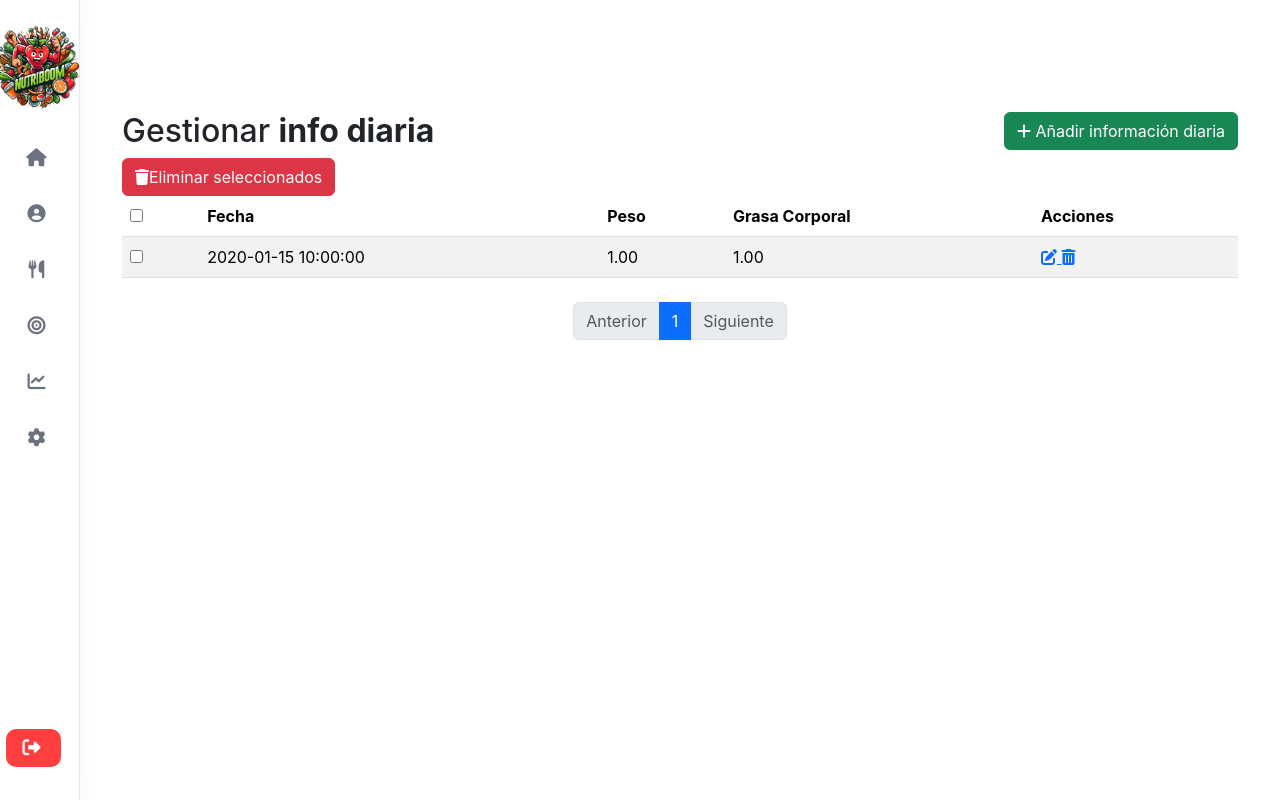
After one commit to nataliagamezbarea/Nutriboom, a Flask app: page /info_diaria in a window 1280 px wide. The commit adds this page. Run offline with Flask 3, Linux system fonts and the light colour scheme; the visitor is signed in with stand-in values (Sample User, id 1); tables that the repository leaves empty hold one stand-in row (values such as "Sample post"); some libraries are stand-ins or nearby versions.

Commit message:
CRUD Info_diaria

```diff
--- a/app.py
+++ b/app.py
@@ -12,8 +12,10 @@ from routes.datos_personales import datos_personales
 from routes.logout import logout
 
 
+
 from routes.platos import *
 from routes.ingredientes import *
+from routes.info_diaria import *
 
 app = Flask(__name__)
 app.secret_key = os.urandom(24)
@@ -41,9 +43,13 @@ app.add_url_rule('/ingredientes', 'ingredientes', ingredientes, methods=["GET",
 app.add_url_rule('/ingrediente/add', 'add_ingrediente', add_ingrediente, methods=["POST"])
 app.add_url_rule('/ingrediente/update/<int:id_ingrediente>', 'update_ingrediente', update_ingrediente, methods=["GET", "POST"])
 app.add_url_rule('/ingrediente/delete/<int:id_ingrediente>', 'delete_ingrediente', delete_ingrediente, methods=["POST"])
+app.add_url_rule('/delete_ingredientes' , 'delete_ingredientes' , delete_ingredientes ,  methods = ['POST'])
 
-
-app.add_url_rule('/delete_ingredientes' , 'delete_ingredientes' , delete_ingredientes ,  methods = ['POST'])
+app.add_url_rule('/info_diaria', 'info_diaria', info_diaria, methods=["GET", "POST"])
+app.add_url_rule('/info_diaria/add', 'add_info_diaria', add_info_diaria, methods=["POST"])
+app.add_url_rule('/info_diaria/update/<int:id_info_diaria>', 'update_info_diaria', update_info_diaria, methods=["GET", "POST"])
+app.add_url_rule('/info_diaria/delete/<int:id_info_diaria>', 'delete_info_diaria', delete_info_diaria, methods=["POST"])
+app.add_url_rule('/delete_info_diarias' , 'delete_info_diarias' , delete_info_diarias ,  methods = ['POST'])
 
 app.add_url_rule('/cerrar_sesion', 'logout', logout)
 
--- /dev/null
+++ b/routes/info_diaria/__init__.py
@@ -0,0 +1,5 @@
+from routes.info_diaria.add_info_diaria import add_info_diaria
+from  routes.info_diaria.delete_info_diaria import delete_info_diaria
+from  routes.info_diaria.delete_info_diarias import delete_info_diarias
+from  routes.info_diaria.update_info_diaria import update_info_diaria
+from  routes.info_diaria.info_diaria import info_diaria
--- /dev/null
+++ b/routes/info_diaria/info_diaria.py
@@ -0,0 +1,24 @@
+from flask import render_template, request, redirect, url_for, session
+from backend.Modelos.database import db
+from backend.Modelos.Info_diaria import Info_diaria
+from math import ceil
+
+def info_diaria():
+    if 'user' not in session:  # Cambié a 'user' ya que es el ID del usuario
+        return redirect(url_for('login'))
+
+    user_id = int(session["user"])  # Obtener el ID del usuario desde la sesión
+
+    # Obtener la página actual, con un valor por defecto de 1
+    pagina = request.args.get('page', 1, type=int)
+    per_page = 10
+
+    # Paginación de la info diaria del usuario
+    info_diaria_paginated = Info_diaria.query.filter_by(id_usuario=user_id).paginate(page=pagina, per_page=per_page)
+
+    return render_template(
+        'info_diaria/info_diaria.html',  # Cambié la ruta para la plantilla a info_diaria
+        info_diaria=info_diaria_paginated.items,  # Pasar la información diaria paginada
+        current_page=pagina,
+        total_pages=ceil(Info_diaria.query.filter_by(id_usuario=user_id).count() / per_page),  # Calcular el total de páginas
+    )
--- a/routes/ingredientes/add_ingrediente.py
+++ b/routes/ingredientes/add_ingrediente.py
@@ -1,4 +1,4 @@
-from flask import render_template, request, redirect, session, url_for, flash
+from flask import render_template, request, redirect, session, url_for
 from backend.Modelos.Ingredientes import Ingredientes
 from backend.Modelos.database import db
 
--- /dev/null
+++ b/templates/info_diaria/add_info_diaria.html
@@ -0,0 +1,39 @@
+<!-- Modal Añadir Información Diaria -->
+<div id="addInfoModal" class="modal fade" tabindex="-1" aria-labelledby="addInfoModalLabel" aria-hidden="true">
+    <div class="modal-dialog">
+        <div class="modal-content">
+            <form method="POST" action="{{ url_for('add_info_diaria') }}">
+                <div class="modal-header">
+                    <h5 class="modal-title" id="addInfoModalLabel">Añadir Información Diaria</h5>
+                    <button type="button" class="btn-close" data-bs-dismiss="modal" aria-label="Cerrar"></button>
+                </div>
+                <div class="modal-body">
+                    <!-- Campo para la fecha -->
+                    <div class="mb-3">
+                        <label for="fecha" class="form-label">Fecha</label>
+                        <input type="date" name="fecha" class="form-control" value="{{ today }}" required>
+                        <div class="invalid-feedback">Por favor, selecciona una fecha.</div>
+                    </div>
+
+                    <!-- Campo para el peso -->
+                    <div class="mb-3">
+                        <label for="peso" class="form-label">Peso (kg)</label>
+                        <input type="number" name="peso" class="form-control" step="0.01" min="0" max="999.99" required>
+                        <div class="invalid-feedback">El peso debe estar entre 0 y 999.99 kg.</div>
+                    </div>
+
+                    <!-- Campo para la grasa corporal -->
+                    <div class="mb-3">
+                        <label for="grasa_corporal" class="form-label">Grasa Corporal (%)</label>
+                        <input type="number" name="grasa_corporal" class="form-control" step="0.01" min="0" max="100" required>
+                        <div class="invalid-feedback">El porcentaje debe estar entre 0 y 100%.</div>
+                    </div>
+                </div>
+                <div class="modal-footer">
+                    <button type="button" class="btn btn-secondary" data-bs-dismiss="modal">Cancelar</button>
+                    <button type="submit" class="btn btn-success">Añadir</button>
+                </div>
+            </form>
+        </div>
+    </div>
+</div>
--- /dev/null
+++ b/templates/info_diaria/delete_info_diaria.html
@@ -0,0 +1,21 @@
+<!-- Modal Eliminar Info Diaria -->
+{% for info in info_diaria %}
+    <form method="POST" action="{{ url_for('delete_info_diaria', id_info_diaria=info.id_info_diaria) }}" class="modal fade" id="deleteInfoModal{{ info.id_info_diaria }}" tabindex="-1">
+        <div class="modal-dialog">
+            <div class="modal-content">
+                <div class="modal-header">
+                    <h5 class="modal-title">Eliminar Información Diaria</h5>
+                    <button type="button" class="btn-close" data-bs-dismiss="modal" aria-label="Cerrar"></button>
+                </div>
+                <div class="modal-body">
+                    <p>¿Estás seguro que deseas eliminar la entrada del día <strong>{{ info.fecha }}</strong>?</p>
+                    <p class="text-warning"><small>Esta acción es irreversible</small></p>
+                </div>
+                <div class="modal-footer">
+                    <button type="button" class="btn btn-secondary" data-bs-dismiss="modal">Cancelar</button>
+                    <button type="submit" class="btn btn-danger">Eliminar</button>
+                </div>
+            </div>
+        </div>
+    </form>
+{% endfor %}
--- /dev/null
+++ b/templates/info_diaria/delete_info_diarias.html
@@ -0,0 +1,19 @@
+<!-- Modal de confirmación de eliminación -->
+<div id="confirmDeleteModal" class="modal fade" tabindex="-1" aria-labelledby="confirmDeleteModalLabel" aria-hidden="true">
+    <div class="modal-dialog">
+        <div class="modal-content">
+            <div class="modal-header">
+                <h5 class="modal-title" id="confirmDeleteModalLabel">Eliminar Información Diaria Seleccionada</h5>
+                <button type="button" class="btn-close" data-bs-dismiss="modal" aria-label="Cerrar"></button>
+            </div>
+            <div class="modal-body">
+                <p>¿Estás seguro que deseas eliminar las entradas seleccionadas de información diaria?</p>
+                <p class="text-warning"><small>Esta acción es irreversible.</small></p>
+            </div>
+            <div class="modal-footer">
+                <button type="button" class="btn btn-secondary" data-bs-dismiss="modal">Cancelar</button>
+                <button type="submit" class="btn btn-danger" id="confirmDeleteBtn">Eliminar</button>
+            </div>
+        </div>
+    </div>
+</div>
--- /dev/null
+++ b/templates/info_diaria/info_diaria.html
@@ -0,0 +1,23 @@
+{% extends "base.html" %}
+
+{% block title %}Platos{% endblock %}
+
+{% block content %}
+<link href="https://cdn.jsdelivr.net/npm/bootstrap@5.3.0-alpha1/dist/css/bootstrap.min.css" rel="stylesheet">
+<link href="https://cdnjs.cloudflare.com/ajax/libs/font-awesome/6.5.0/css/all.min.css" rel="stylesheet">
+<link rel="shortcut icon" href="{{ url_for('static', filename='img/nutriboom.png') }}" />
+<link href="{{ url_for('static', filename='css/platos.css') }}" rel="stylesheet"/>
+
+{% include "info_diaria/read_info_diaria.html" %}
+{% include "info_diaria/add_info_diaria.html" %}
+{% include "info_diaria/delete_info_diaria.html" %}
+{% include "info_diaria/delete_info_diarias.html" %}
+{% include "info_diaria/update_info_diaria.html" %}
+
+
+<script src="https://cdn.jsdelivr.net/npm/bootstrap@5.3.0-alpha1/dist/js/bootstrap.bundle.min.js"></script>
+<script src="{{ url_for('static', filename='js/select.js') }}"></script>
+<script src="{{ url_for('static', filename='js/delete_selected.js') }}"></script>
+<script src="{{ url_for('static', filename='js/checkbox_all.js') }}"></script>
+
+{% endblock %}
--- /dev/null
+++ b/templates/info_diaria/read_info_diaria.html
@@ -0,0 +1,97 @@
+{% block content %}
+<div class="center">
+    <div class="container mt-4">
+        <!-- Header -->
+        <div class="table-wrapper">
+            <div class="table-title">
+                <div class="row">
+                    <div class="col-sm-6">
+                        <h2>Gestionar <b>info diaria</b></h2>
+                    </div>
+                    <div class="col-sm-6 text-end">
+                        <a href="#addInfoModal" class="btn btn-success" data-bs-toggle="modal">
+                            <i class="fa fa-plus"></i> <span>Añadir información diaria</span>
+                        </a>
+                    </div>
+                </div>
+            </div>
+
+            <!-- Formulario para eliminar seleccionados -->
+            <form action="{{ url_for('delete_info_diarias') }}" method="POST" id="deleteSelectedForm">
+                <a href="javascript:void(0);" id="deleteSelectedBtn" class="btn btn-danger" data-bs-toggle="modal" data-bs-target="#confirmDeleteModal">
+                    <i class="fa fa-trash"></i><span>Eliminar seleccionados</span>
+                </a>
+
+                <table class="table table-striped table-hover">
+                    <thead>
+                        <tr>
+                            <th>
+                                <span class="custom-checkbox">
+                                    <input type="checkbox" id="selectAll" onclick="checkAll(this)">
+                                    <label for="selectAll"></label>
+                                </span>
+                            </th>
+                            <th>Fecha</th>
+                            <th>Peso</th>
+                            <th>Grasa Corporal</th>
+                            <th>Acciones</th>
+                        </tr>
+                    </thead>
+                    <tbody>
+                        {% for info in info_diaria %}
+                            <tr>
+                                <td>
+                                    <span class="custom-checkbox">
+                                        <input type="checkbox" name="ids" value="{{ info.id_info_diaria }}" id="checkbox{{ loop.index }}">
+                                        <label for="checkbox{{ loop.index }}"></label>
+                                    </span>
+                                </td>
+                                <td>{{ info.fecha }}</td>
+                                <td>{{ info.peso }}</td>
+                                <td>{{ info.grasa_corporal }}</td>
+                                <td>
+                                    <a href="#editInfoModal{{ info.id_info_diaria }}" class="edit" data-bs-toggle="modal">
+                                        <i class="fa fa-edit" data-bs-toggle="tooltip" title="Editar"></i>
+                                    </a>
+
+                                    <a href="#deleteInfoModal{{ info.id_info_diaria }}" class="delete" data-bs-toggle="modal">
+                                        <i class="fa fa-trash-alt" data-bs-toggle="tooltip" title="Eliminar"></i>
+                                    </a>
+
+                                </td>
+                            </tr>
+                        {% endfor %}
+                    </tbody>
+                </table>
+            </form>
+
+            <!-- Paginación -->
+            <div aria-label="Page navigation example">
+                <ul class="pagination justify-content-center mt-4">
+                    {% if current_page > 1 %}
+                        <li class="page-item">
+                            <a class="page-link" href="{{ url_for('info_diaria', page=current_page - 1) }}">Anterior</a>
+                        </li>
+                    {% else %}
+                        <li class="page-item disabled"><span class="page-link">Anterior</span></li>
+                    {% endif %}
+
+                    {% for p in range(1, total_pages + 1) %}
+                        <li class="page-item {% if p == current_page %}active{% endif %}">
+                            <a class="page-link" href="{{ url_for('info_diaria', page=p) }}">{{ p }}</a>
+                        </li>
+                    {% endfor %}
+
+                    {% if current_page < total_pages %}
+                        <li class="page-item">
+                            <a class="page-link" href="{{ url_for('info_diaria', page=current_page + 1) }}">Siguiente</a>
+                        </li>
+                    {% else %}
+                        <li class="page-item disabled"><span class="page-link">Siguiente</span></li>
+                    {% endif %}
+                </ul>
+            </div>
+        </div>
+    </div>
+</div>
+{% endblock %}
--- /dev/null
+++ b/templates/info_diaria/update_info_diaria.html
@@ -0,0 +1,41 @@
+<!-- Modal Editar Info Diaria -->
+{% for info in info_diaria %}
+<form action="{{ url_for('update_info_diaria', id_info_diaria=info.id_info_diaria) }}" method="POST" class="modal fade" id="editInfoModal{{ info.id_info_diaria }}" tabindex="-1">
+    <div class="modal-dialog">
+        <div class="modal-content">
+            <div class="modal-header">
+                <h5 class="modal-title">Editar Información Diaria</h5>
+                <button type="button" class="btn-close" data-bs-dismiss="modal" aria-label="Cerrar"></button>
+            </div>
+            <div class="modal-body">
+
+                <!-- Campo para la fecha -->
+                <div class="mb-3">
+                    <label for="fecha" class="form-label">Fecha</label>
+                    <input type="date" name="fecha" class="form-control" value="{{ info.fecha.strftime('%Y-%m-%d') }}" required>
+                    <div class="invalid-feedback">Por favor, selecciona una fecha válida.</div>
+                </div>
+
+                <!-- Campo para el peso -->
+                <div class="mb-3">
+                    <label class="form-label">Peso (kg)</label>
+                    <input type="number" name="peso" class="form-control" step="0.01" min="0" max="999.99" value="{{ info.peso }}" required>
+                    <div class="invalid-feedback">El peso debe ser un valor válido.</div>
+                </div>
+
+                <!-- Campo para la grasa corporal -->
+                <div class="mb-3">
+                    <label class="form-label">Grasa Corporal (%)</label>
+                    <input type="number" name="grasa_corporal" class="form-control" step="0.01" min="0" max="100" value="{{ info.grasa_corporal }}" required>
+                    <div class="invalid-feedback">El porcentaje debe ser un valor entre 0 y 100.</div>
+                </div>
+            </div>
+
+            <div class="modal-footer">
+                <button type="button" class="btn btn-secondary" data-bs-dismiss="modal">Cancelar</button>
+                <button type="submit" class="btn btn-info">Guardar</button>
+            </div>
+        </div>
+    </div>
+</form>
+{% endfor %}
--- a/templates/platos/update_plato.html
+++ b/templates/platos/update_plato.html
@@ -8,7 +8,6 @@
                     <button type="button" class="btn-close" data-bs-dismiss="modal" aria-label="Cerrar"></button>
                 </div>
                 <div class="modal-body">
-                    <input type="hidden" name="id_plato" value="{{ plato.id_plato }}">
                     <div class="mb-3">
                         <label class="form-label">Nombre</label>
                         <input type="text" name="nombre" class="form-control" value="{{ plato.nombre }}" required>
```
Also changed, not shown: routes/info_diaria/add_info_diaria.py (added, +40 -0 lines), routes/info_diaria/delete_info_diaria.py (added, +15 -0 lines), routes/info_diaria/delete_info_diarias.py (added, +19 -0 lines), routes/info_diaria/update_info_diaria.py (added, +28 -0 lines).
